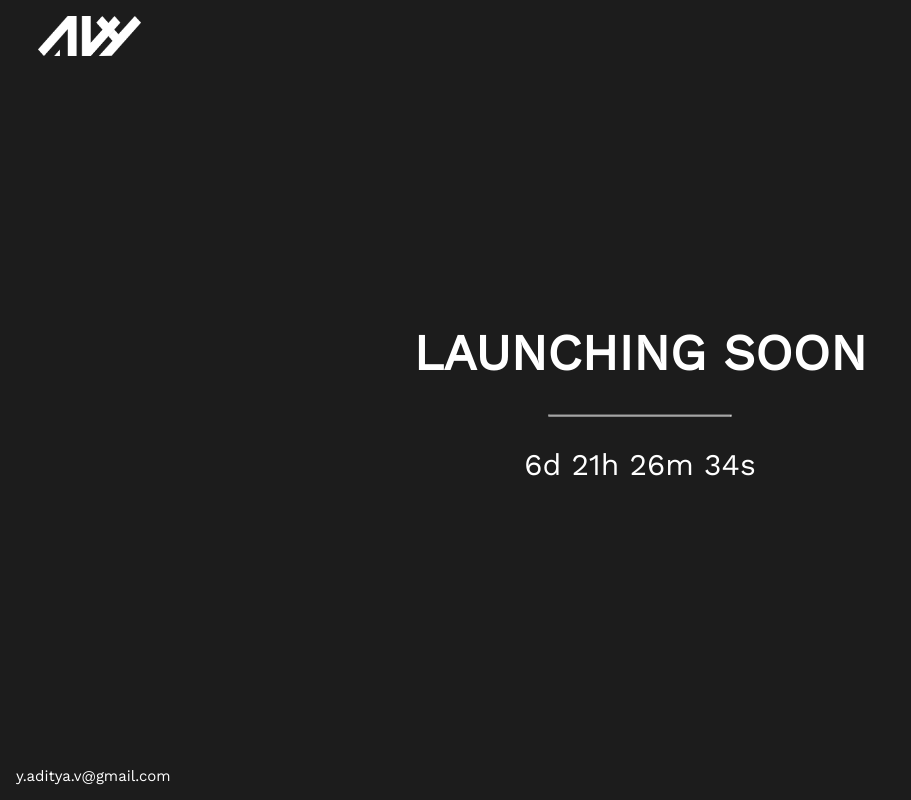
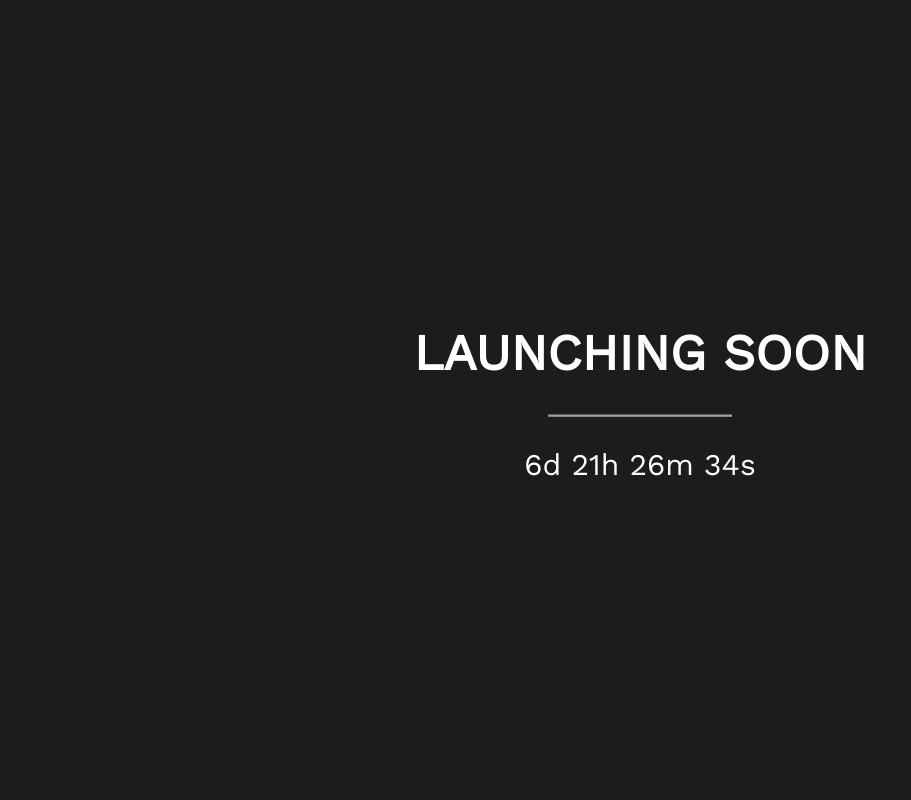
Before and after one commit to theyalamanchili/adityayalamanchili.com, a plain HTML site: page index.html in a window 1280 px wide. Shown: the whole page, without its empty margins (0-911 px from the left). Drawn offline with nearby package versions, Linux system fonts and the light colour scheme.

Commit message:
Update index.html

```diff
--- a/index.html
+++ b/index.html
@@ -54,16 +54,10 @@ hr {
 <body>
 
 <div class="bgimg">
-  <div class="topleft">
-    <img src="Logo White.png" class="logo" />
-  </div>
   <div class="middle">
     <h1>LAUNCHING SOON</h1>
     <hr>
     <p id="demo" style="font-size:30px"></p>
-  </div>
-  <div class="bottomleft">
-    <p>y.aditya.v@gmail.com</p>
   </div>
 </div>
 
```
